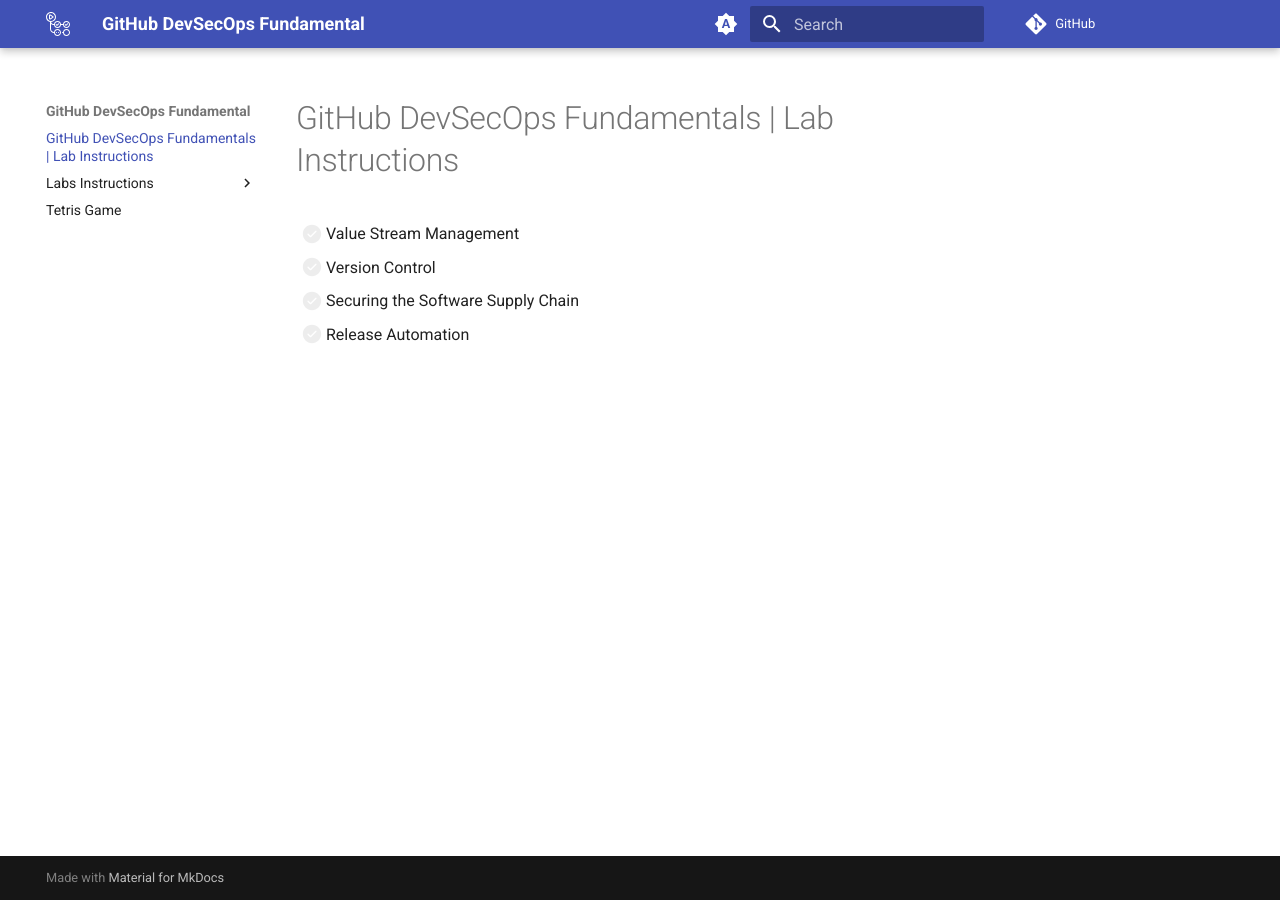
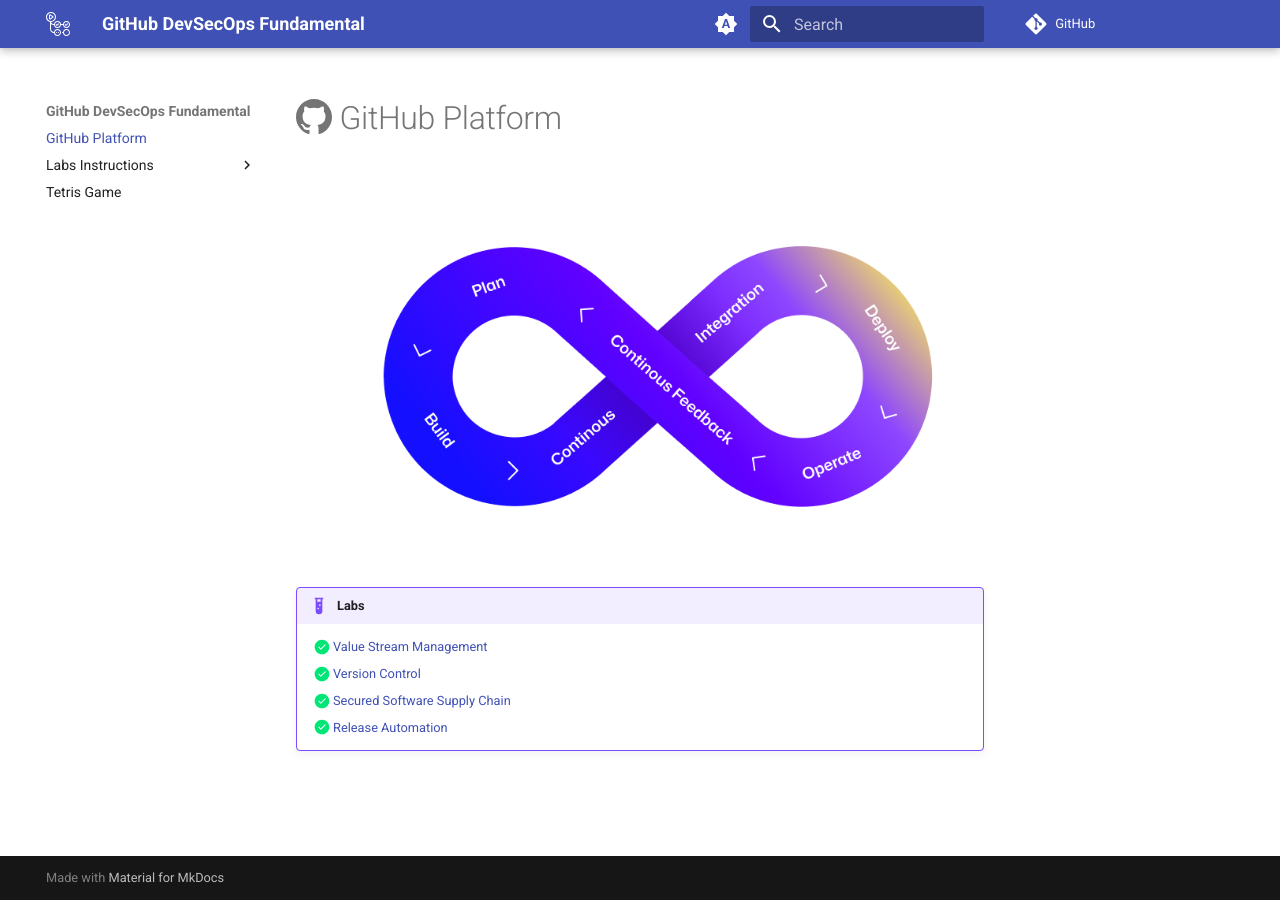
Before and after one commit to githubuniverseworkshops/github-devsecops-fundamentals, an MkDocs documentation site: the page built from docs/index.md, in a window 1280 px wide. Built offline with MkDocs 1.6.1 and Material for MkDocs 9.7.7, drawn with Linux system fonts in a browser that asks for light colours; comment, search, counter and statistics services are not loaded.

Commit message:
Write index pages

```diff
--- a/docs/index.md
+++ b/docs/index.md
@@ -1,6 +1,10 @@
-# GitHub DevSecOps Fundamentals | Lab Instructions
+# :octicons-mark-github-16: GitHub Platform
 
-- [ ] Value Stream Management
-- [ ] Version Control
-- [ ] Securing the Software Supply Chain
-- [ ] Release Automation
+![end-to-end](media/e2e-github.png)
+
+!!! example "Labs"
+
+    - [x] [Value Stream Management](Value-Stream-Management/)
+    - [x] [Version Control](Version-Control/)
+    - [x] [Secured Software Supply Chain](Software-Supply-Chain/)
+    - [x] [Release Automation](Release-Automation/)
```
Also changed, not shown: docs/Release-Automation/index.md (+1 -0 lines), docs/Software-Supply-Chain/index.md (+0 -1 lines), docs/Value-Stream-Management/index.md (+1 -0 lines), docs/Version-Control/index.md (+2 -0 lines), docs/media/e2e-github.png, docs/media/image1.png (deleted).
